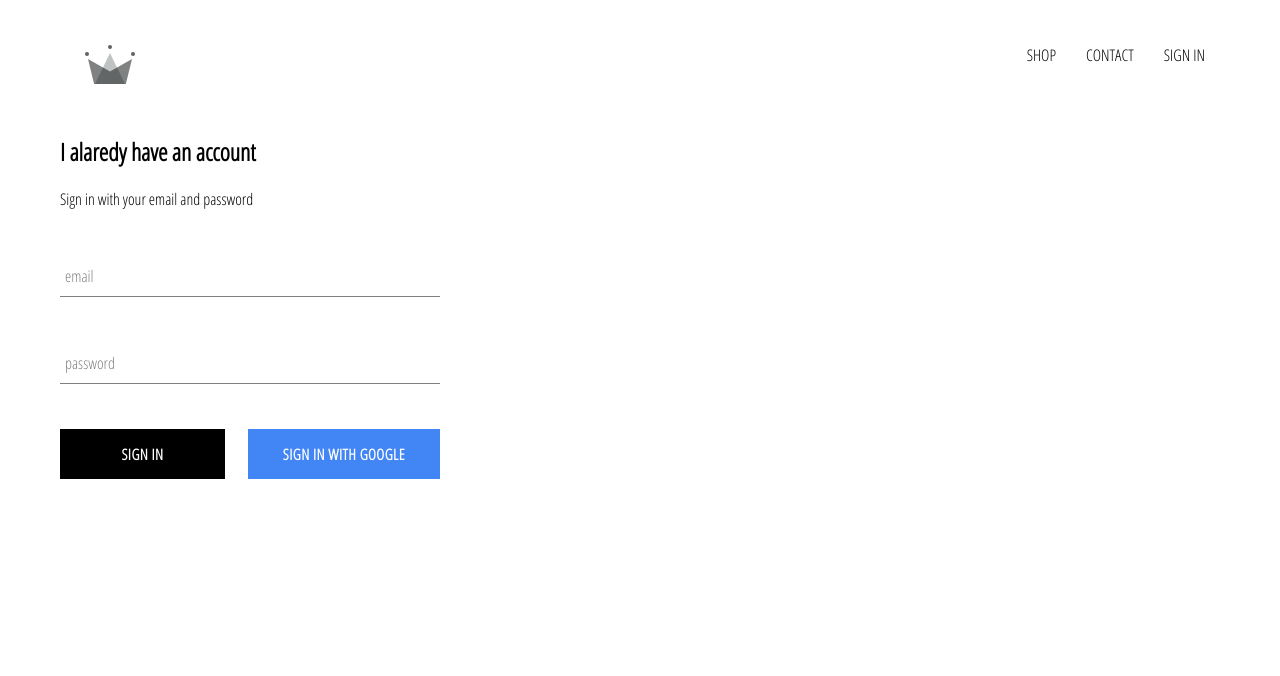
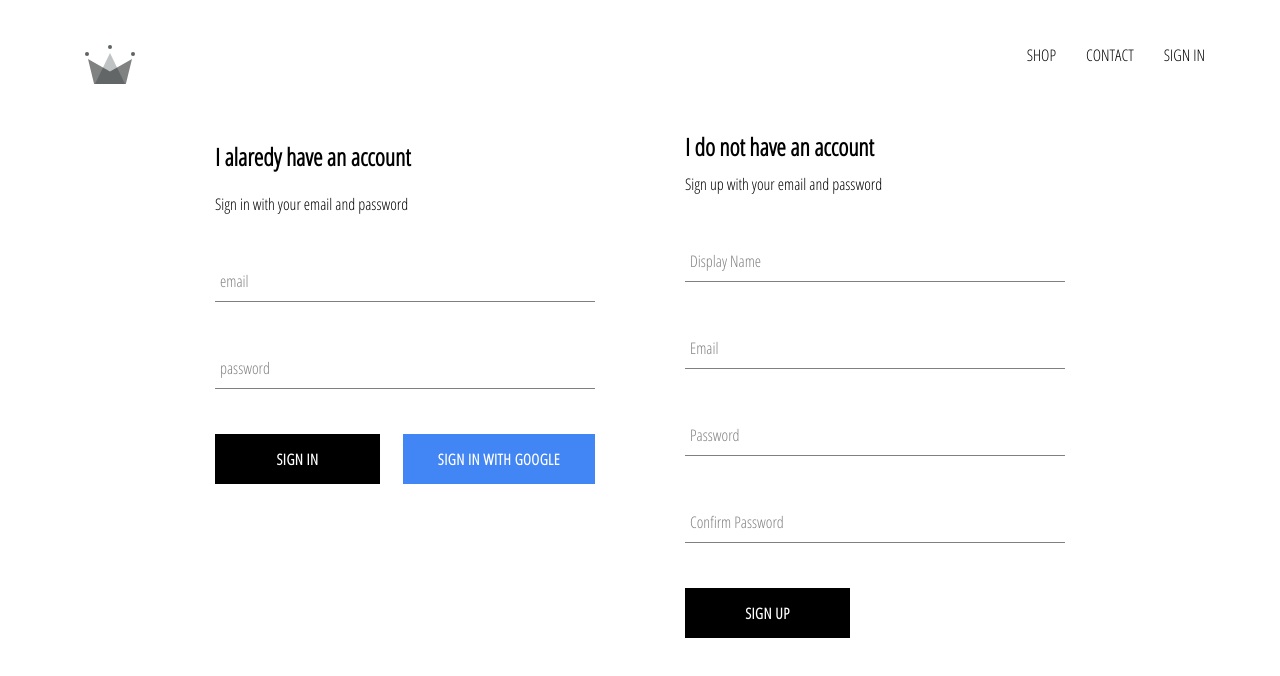
Before and after one commit to reddybs123/crwn-clothing, a React (Create React App) app: page /signin in a window 1280 px wide. Shown: the top 676 px of the page. Built offline with nearby package versions, Linux system fonts and the light colour scheme; no server answers.

Commit message:
Implemented sign up with email and password

```diff
--- a/src/App.js
+++ b/src/App.js
@@ -8,7 +8,9 @@
 import Header from './components/header/header.componenet'
 import SignInAndSignUpPage from './pages/sign-in-and-sign-up/sign-in-and-sign-up.component.jsx'
 
-import { auth } from './firebase/firebase.utils';
+import { auth , createUserProfileDocument} from './firebase/firebase.utils';
+
+
 
 
 class App extends React.Component {
@@ -27,12 +29,39 @@
 
   componentDidMount(){
 
-    this.unsubscribeFromAuth = auth.onAuthStateChanged(user => {
+    this.unsubscribeFromAuth = auth.onAuthStateChanged(async userAuth => {
 
-      this.setState({currentUser:user})
+      if (userAuth) {
 
+        const userRef = await createUserProfileDocument(userAuth);
+
+        userRef.onSnapshot(SnapShot => {
+
+          this.setState({
+
+            currentUser:{
+              id:SnapShot.id,
+              ...SnapShot.data()
+
+            }
+          }, () => {
+            console.log(this.state);
+          });
+
+
+        });
+
+
+      }else{
+        this.setState({currentUser:userAuth})
+      }
+
+
+
+
+      //createUserProfileDocument(userAuth)
       console.log("User status changed ....");
-      console.log(user);
+      console.log(userAuth);
     })
   }
 
--- /dev/null
+++ b/src/components/sign-up/sign-up.component.jsx
@@ -0,0 +1,122 @@
+import React from 'react';
+import './sign-up.styles.scss';
+import FormInput from '../form-input/form-input.component';
+import CustomButton from '../custom-button/custom-button.component';
+
+
+import {auth, createUserProfileDocument } from '../../firebase/firebase.utils';
+
+class SignUp extends React.Component {
+
+    constructor(props) {
+        super(props);
+
+        this.state = {
+            displayName: '',
+            email: '',
+            password: '',
+            confirmPassword:''
+        }
+    }
+
+    handleSubmit = async event => {
+
+        event.preventDefault();
+
+        const {displayName, email, password, confirmPassword} = this.state
+
+        if(password != confirmPassword) {
+
+            alert("Password don't match");
+            return;
+        }
+
+        try {
+
+            const {user} = await auth.createUserWithEmailAndPassword(email, password);
+
+            await createUserProfileDocument(user, {displayName});
+
+            this.setState({
+                displayName: '',
+                email: '',
+                password: '',
+                confirmPassword:''
+
+            })
+
+        } catch(error){
+
+            console.log("Error Creating user", error);
+        }
+
+    }
+
+
+    handleChange = event => {
+
+        const {value, name } = event.target;
+
+        this.setState({[name] : value});
+
+    }
+
+    render() {
+
+        const {displayName, email, password, confirmPassword} = this.state
+
+        return(
+
+
+            <div className="sign-up">
+
+                <h2 className="title">I do not have an account</h2>
+
+                <span>Sign up with your email and password</span>
+
+                <form onSubmit={this.handleSubmit} className="sign-up-form">
+
+                <FormInput
+                        name="displayName"
+                        type="text"
+                        value = {displayName}
+                        handleChange ={this.handleChange}
+                        label="Display Name"
+                        required />
+
+                    <FormInput
+                        name="email"
+                        type="email"
+                        value = {email}
+                        handleChange ={this.handleChange}
+                        label="Email"
+                        required />
+
+                    <FormInput
+                        name="password"
+                        type="password"
+                        value = {password}
+                        handleChange ={this.handleChange}
+                        label="Password"
+                        required />
+
+                    <FormInput
+                        name="confirmPassword"
+                        type="password"
+                        value = {confirmPassword}
+                        handleChange ={this.handleChange}
+                        label="Confirm Password"
+                        required />
+
+
+                    <CustomButton type="submit" >
+                        SIGN UP
+                    </CustomButton>
+                </form>
+            </div>
+        );
+    }
+}
+
+
+export default SignUp;
--- /dev/null
+++ b/src/components/sign-up/sign-up.styles.scss
@@ -0,0 +1,10 @@
+.sign-up{
+    display: flux;
+    flex-direction: column;
+    width: 380px;
+
+    .title{
+        margin: 10px 0;
+    }
+
+}
--- a/src/firebase/firebase.utils.js
+++ b/src/firebase/firebase.utils.js
@@ -12,6 +12,43 @@
     measurementId: "G-PJPVEG0BKW"
   };
 
+  export const createUserProfileDocument = async (userAuth, additionalData) => {
+
+    if (!userAuth) return;
+
+    const userRef = firestore.doc(`users/${userAuth.uid}`);
+
+    const snapShot = await userRef.get();
+
+    console.log(snapShot);
+
+    if(!snapShot.exists) {
+      const {displayName, email } = userAuth;
+      const createdAt = new Date();
+      console.log('User data', displayName, email, createdAt);
+
+      try {
+
+        await userRef.set({
+
+          displayName, email, createdAt, ...additionalData
+
+        });
+
+        console.log('User added successfully !!', displayName, email);
+
+      } catch(error){
+        console.log('Error Creating user', error.message);
+      }
+
+
+
+    }
+
+    return userRef;
+  }
+
+
   firebase.initializeApp(config);
 
   export const auth = firebase.auth();
--- a/src/pages/sign-in-and-sign-up/sign-in-and-sign-up.component.jsx
+++ b/src/pages/sign-in-and-sign-up/sign-in-and-sign-up.component.jsx
@@ -2,11 +2,15 @@
 import './sign-in-and-sign-up.styles.scss';
 import SignIn from '../../components/sign-in/sign-in.component.jsx'
 
+import SignUp from '../../components/sign-up/sign-up.component.jsx';
+
 const SignInAndSignUpPage = () => (
 
-    <div className='sign-in-andsign-up'>
+    <div className='sign-in-and-sign-up'>
 
             <SignIn />
+
+            <SignUp />
 
     </div>
 
--- a/src/pages/sign-in-and-sign-up/sign-in-and-sign-up.styles.scss
+++ b/src/pages/sign-in-and-sign-up/sign-in-and-sign-up.styles.scss
@@ -0,0 +1,8 @@
+.sign-in-and-sign-up{
+
+    width: 850px;
+    display: flex;
+    justify-content: space-between;
+    margin: 30px auto;
+
+}
```
Also changed, not shown: 1 other file (tests, documents, lock files or other folders).
